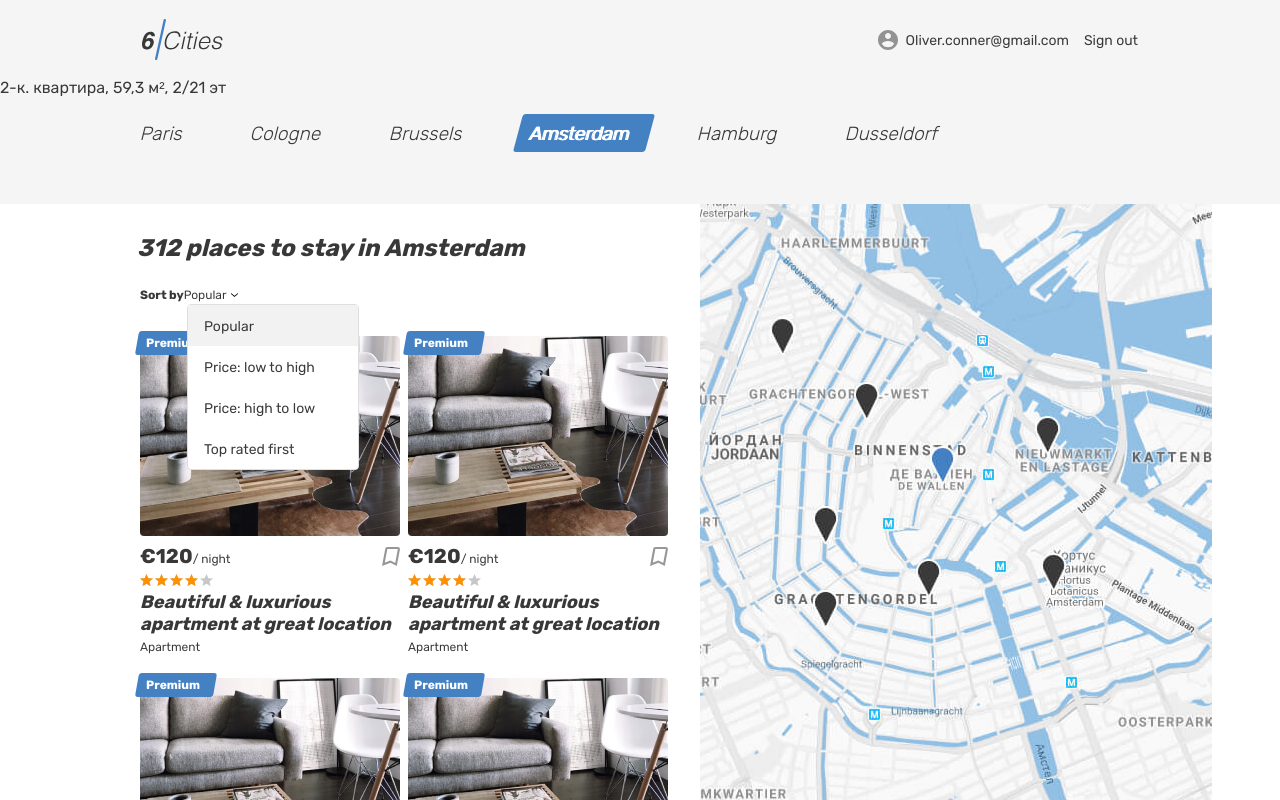
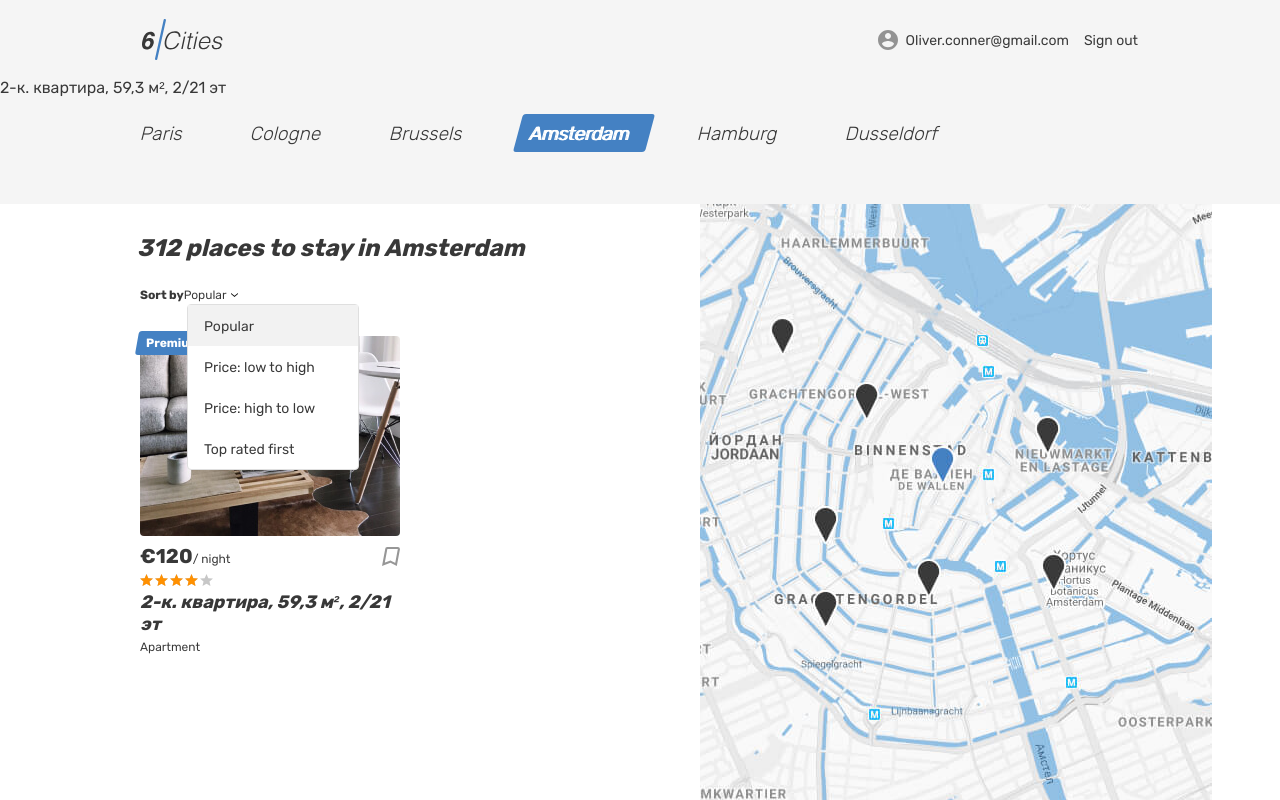
Before and after one commit to AnnaKachalova/206162-six-cities-8, a React (Create React App) app in the folder project/: page / in a window 1280 px wide. Built offline with nearby package versions, Linux system fonts and the light colour scheme.

Commit message:
add card list

```diff
--- /dev/null
+++ b/project/src/components/card-list/card-list.tsx
@@ -0,0 +1,17 @@
+import Card from '../card/card';
+import{Offers} from '../../types/offer';
+
+type CardListProps = {
+    offers: Offers;
+};
+
+function CardList({offers}:CardListProps): JSX.Element {
+  return (
+    <div className='cities__places-list places__list tabs__content'>
+      {offers.map((element, i) => (
+        <Card key={element.id} offer={element}/>
+      ))}
+    </div>
+  );
+}
+export default CardList;
--- a/project/src/components/card/card.tsx
+++ b/project/src/components/card/card.tsx
@@ -1,4 +1,10 @@
-function Card(): JSX.Element {
+import{Offer} from '../../types/offer';
+
+type CardProps = {
+    offer: Offer;
+};
+
+function Card({offer}:CardProps): JSX.Element {
   return (
     <article className="cities__place-card place-card">
       <div className="place-card__mark">
@@ -35,7 +41,7 @@ function Card(): JSX.Element {
           </div>
         </div>
         <h2 className="place-card__name">
-          <a href="#">Beautiful &amp; luxurious apartment at great location</a>
+          <a href="#">{offer.title}</a>
         </h2>
         <p className="place-card__type">Apartment</p>
       </div>
--- a/project/src/components/main/main.tsx
+++ b/project/src/components/main/main.tsx
@@ -1,4 +1,4 @@
-import Card from '../card/card';
+import CardList from '../card-list/card-list';
 import Header from '../header/header';
 import{Offers} from '../../types/offer';
 
@@ -82,9 +82,7 @@ function Main({ rentCount, offers }: MainProps): JSX.Element {
                   </li>
                 </ul>
               </form>
-              <div className='cities__places-list places__list tabs__content'>
-                {Array.from({ length: 5 }).map((element, i) => (<Card key={i.toString()} />))}
-              </div>
+              <CardList offers={offers}/>
             </section>
             <div className='cities__right-section'>
               <section className='cities__map map'></section>
```
